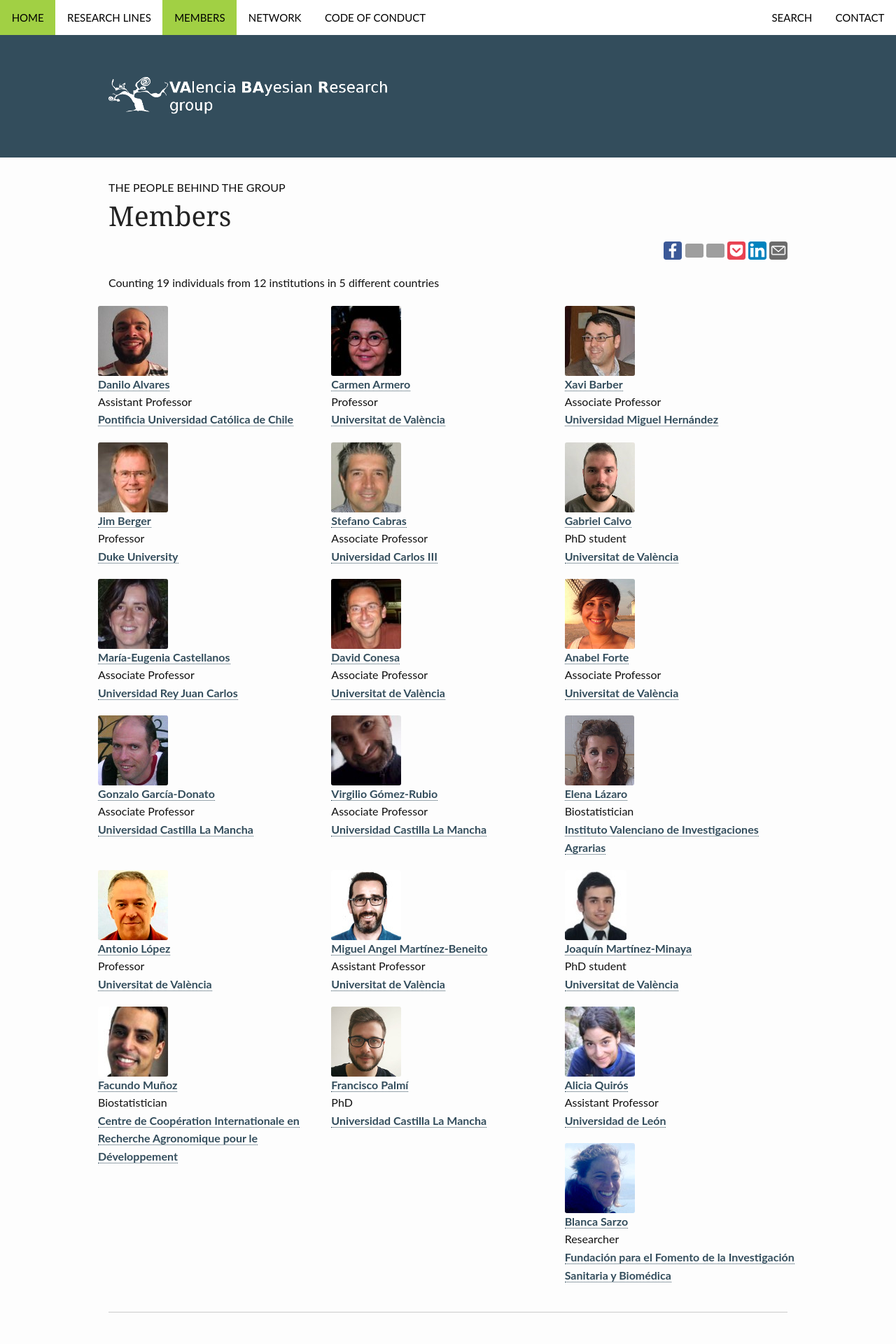
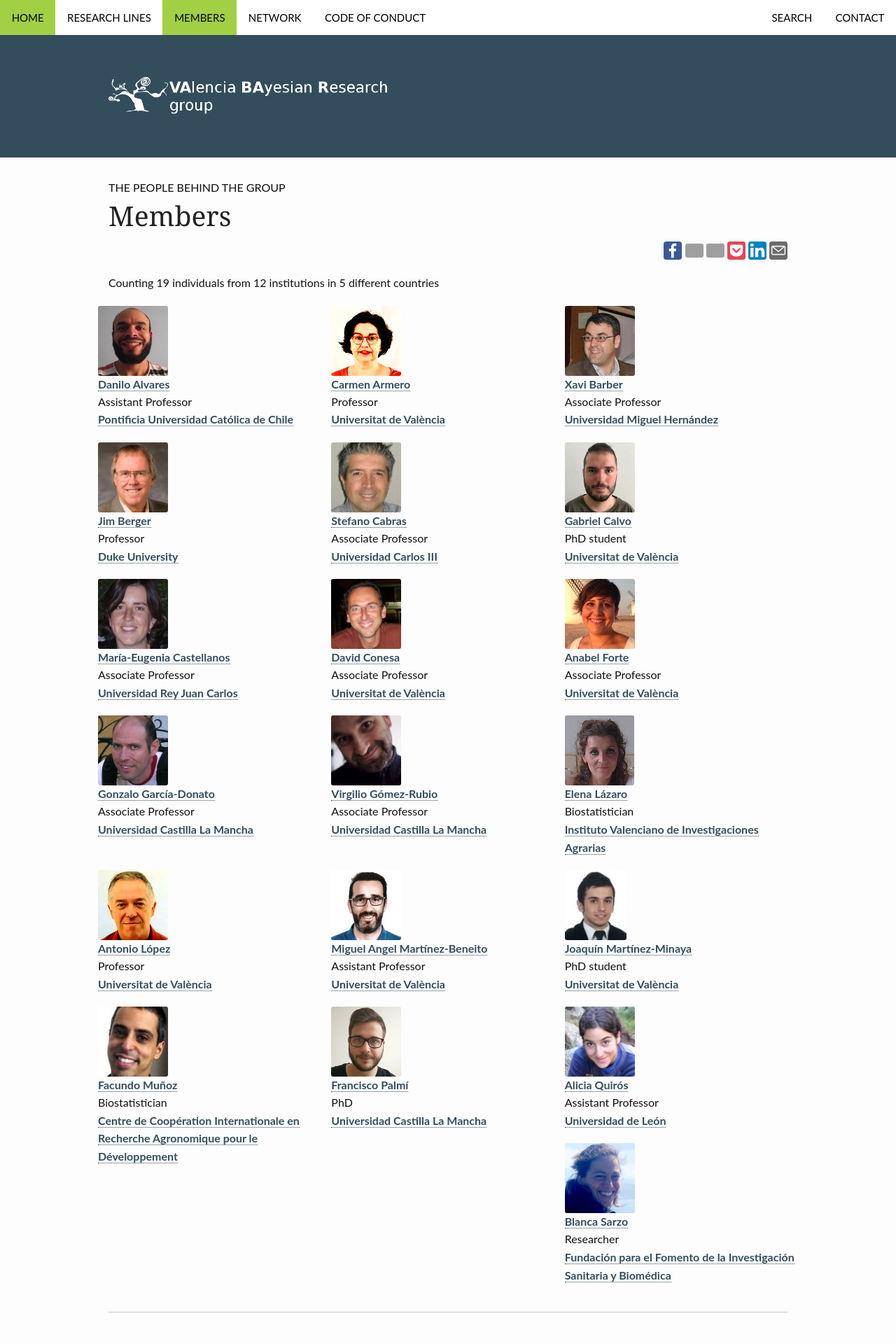
Before and after one commit to VABAR/VABAR.github.io, a Jekyll site: the page built from pages/members.md, in a window 1280 px wide. Shown: the top 1920 px of the page at 70% size. Built offline with Jekyll 4.4.1, drawn with Linux system fonts in a browser that asks for light colours.

Commit message:
Update member C Armero

```diff
--- a/_data/members.yml
+++ b/_data/members.yml
@@ -14,7 +14,7 @@
   affiliation: uveg
   position: Professor
   url: http://www.uv.es/armero/
-  img: carmen.jpg
+  img: carmero.jpg
 
 - name: Xavi Barber
   affiliation: umh
```
Also changed, not shown: images/members/carmen.jpg (deleted), images/members/carmero.jpg (added).
